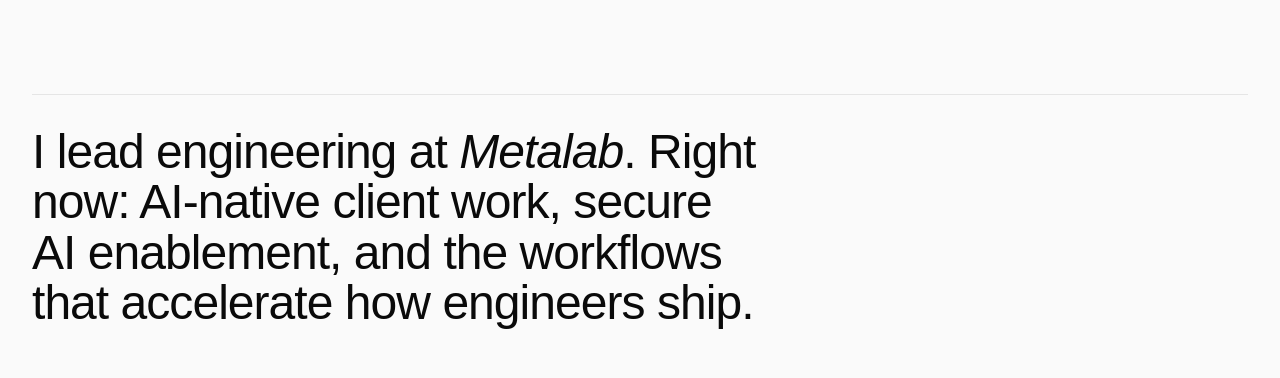
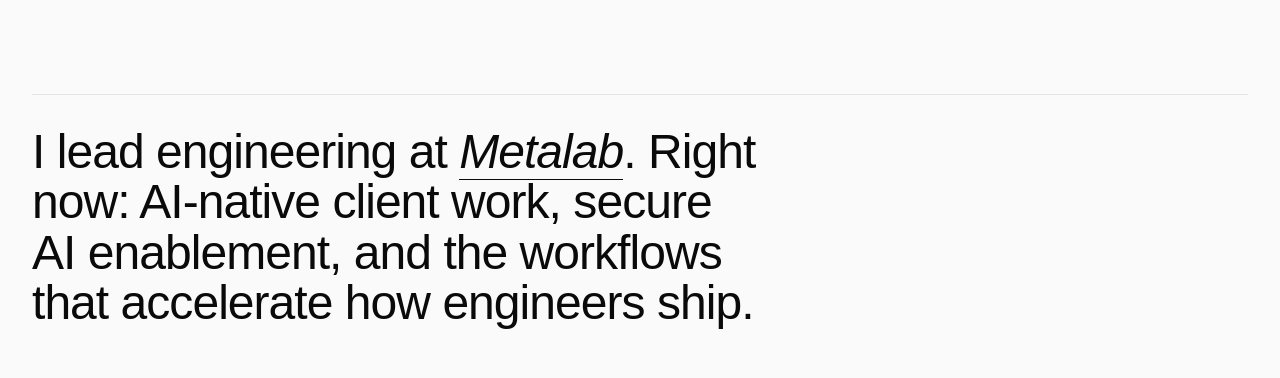
Before and after one commit to curtisblanchette/curtisblanchette.com, a Next.js app: page / in a window 1280 px wide. Shown: the part 980-1358 px from the top of the page. Built offline with nearby package versions, Linux system fonts and the light colour scheme; no server answers; a web font is replaced by a local one.

Commit message:
feat(home): link 'Metalab' in the headline to metalab.com
Wraps the existing <em.cb-eiko-i> in an <a.cb-link> so the editorial
hairline underline tracks the italic word. target=_blank +
rel=noreferrer because it leaves the site.

```diff
--- a/src/app/page.tsx
+++ b/src/app/page.tsx
@@ -62,9 +62,17 @@
             className="cb-display-sm"
             style={{ maxWidth: "30ch", fontWeight: 500 }}
           >
-            I lead engineering at <em className="cb-eiko-i">Metalab</em>.
-            Right now: AI-native client work, secure AI enablement, and
-            the workflows that accelerate how engineers ship.
+            I lead engineering at{" "}
+            <a
+              href="https://www.metalab.com/"
+              target="_blank"
+              rel="noreferrer"
+              className="cb-link"
+            >
+              <em className="cb-eiko-i">Metalab</em>
+            </a>
+            . Right now: AI-native client work, secure AI enablement,
+            and the workflows that accelerate how engineers ship.
           </p>
         </div>
       </Section>
```
